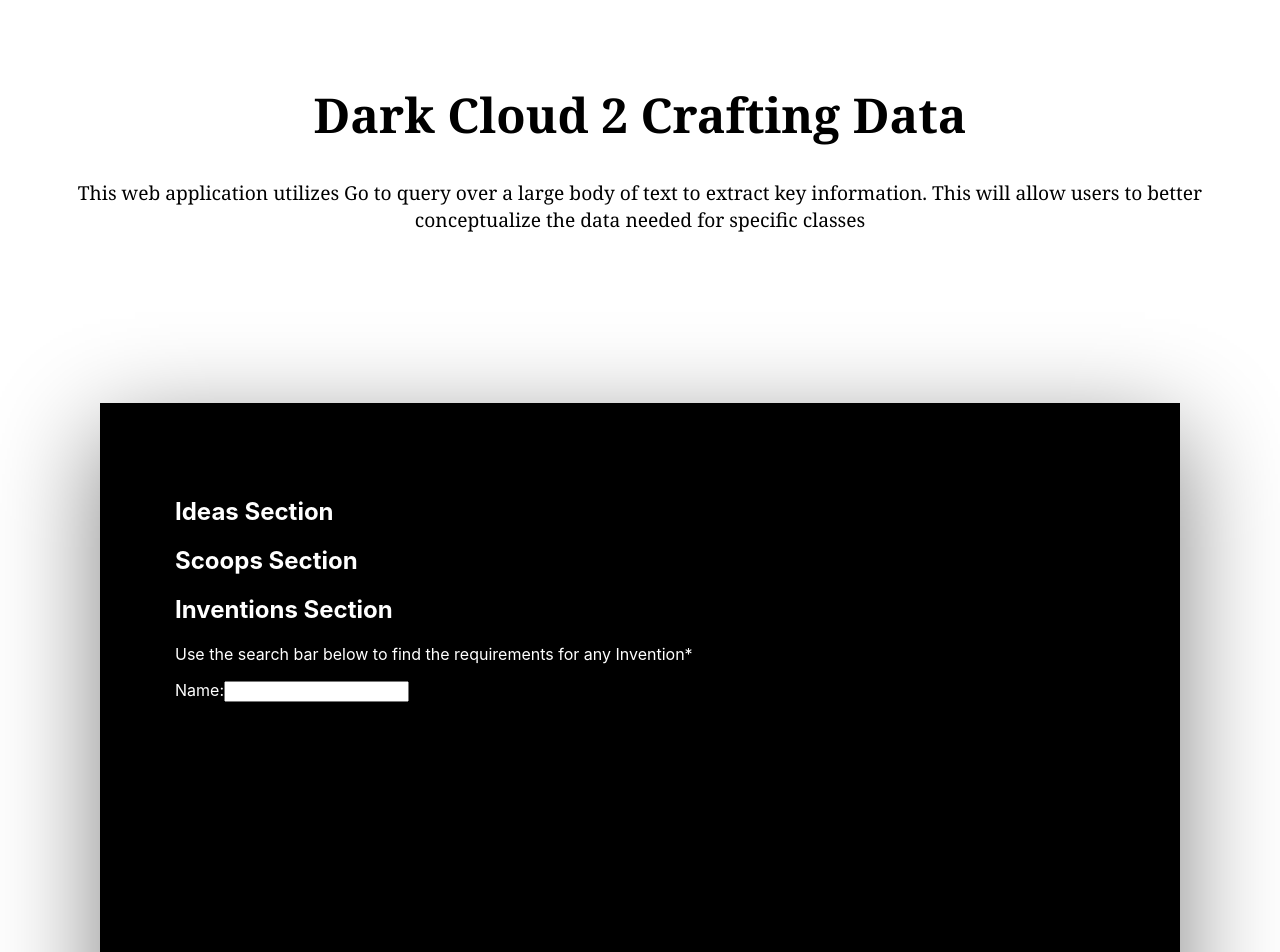
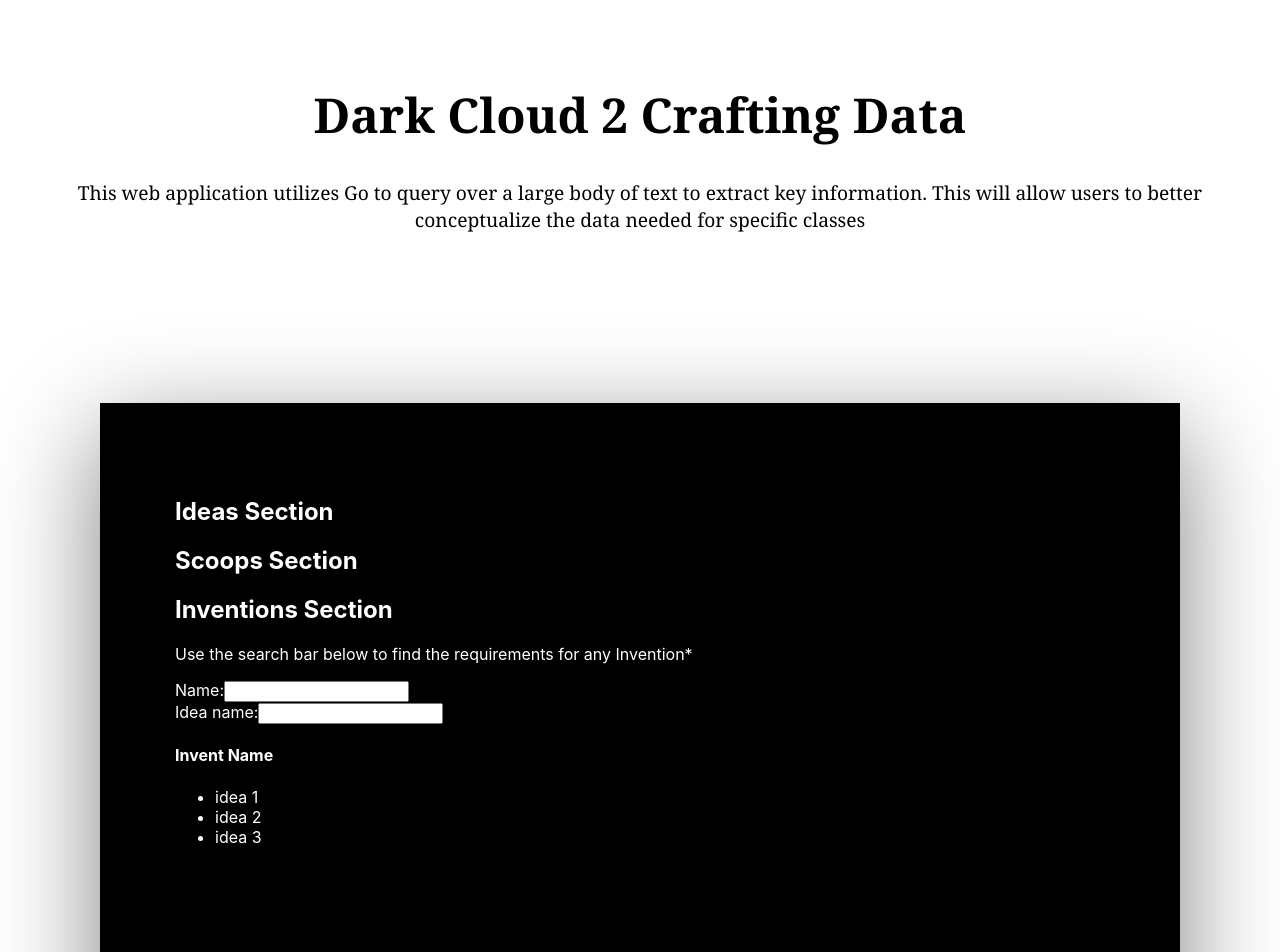
Before and after one commit to Jparl0/Dark-Cloud-2-Web_Scraper, a React (Create React App) app in the folder frontend/: page / in a window 1280 px wide. Shown: the top 952 px of the page. Built offline with nearby package versions, Linux system fonts and the light colour scheme.

Commit message:
New component added for conditional rendering

```diff
--- a/frontend/src/Components/HomePage.js
+++ b/frontend/src/Components/HomePage.js
@@ -1,4 +1,5 @@
 import React, {useState} from 'react'
+import Inventions from './Inventions';
 
 function HomePage() {
 
@@ -49,10 +50,19 @@
                     <h2 className='title'>Inventions Section</h2>
                     <p> Use the search bar below to find the requirements for any Invention*</p>
                     <div id='main-invent-container'>
+                        {/* form to search inventions by name */}
                         <form>
                             <label>Name:</label>
                             <input type='text' id='invent-name-search' onChange={handleInventVal}></input>
                         </form>
+                        {/* form to search inventions by idea name */}
+                        <form>
+                            <label>Idea name:</label>
+                            <input type='text' id='idea-name-search'></input>
+                        </form>
+                    </div>
+                    <div>
+                        <Inventions />
                     </div>
                 </div>
         </section>
--- /dev/null
+++ b/frontend/src/Components/Inventions.js
@@ -0,0 +1,16 @@
+import React from 'react'
+
+function Inventions() {
+  return (
+    <div className='invents-inner-container'>
+        <h4>Invent Name</h4>
+        <ul>
+            <li>idea 1</li>
+            <li>idea 2</li>
+            <li>idea 3</li>
+        </ul>
+    </div>
+  )
+}
+
+export default Inventions
```
